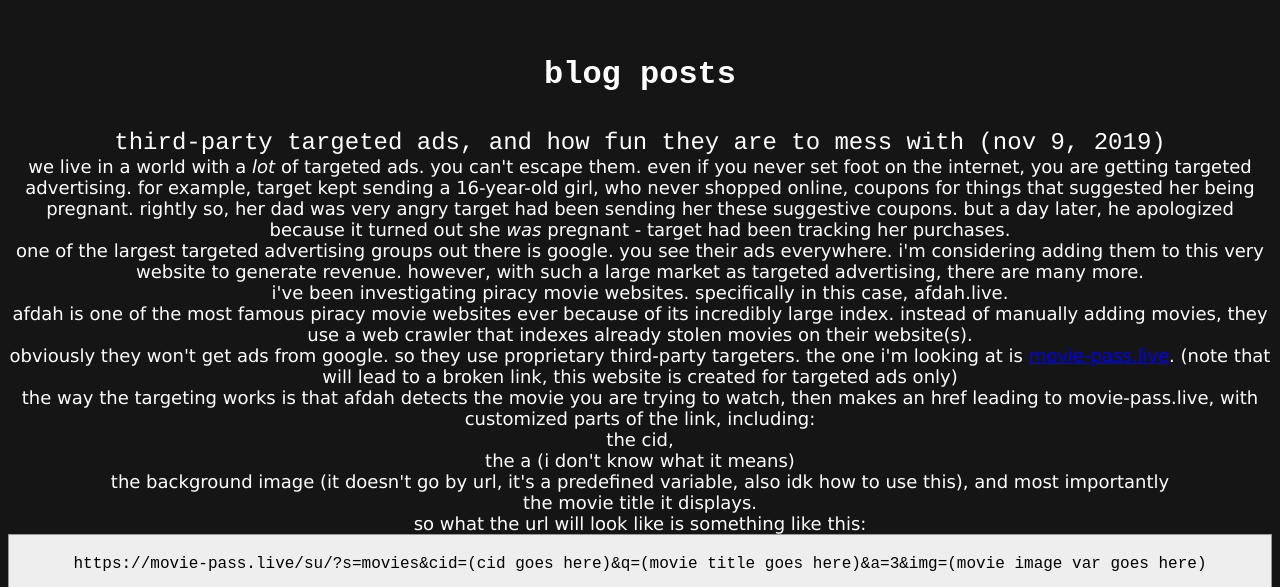
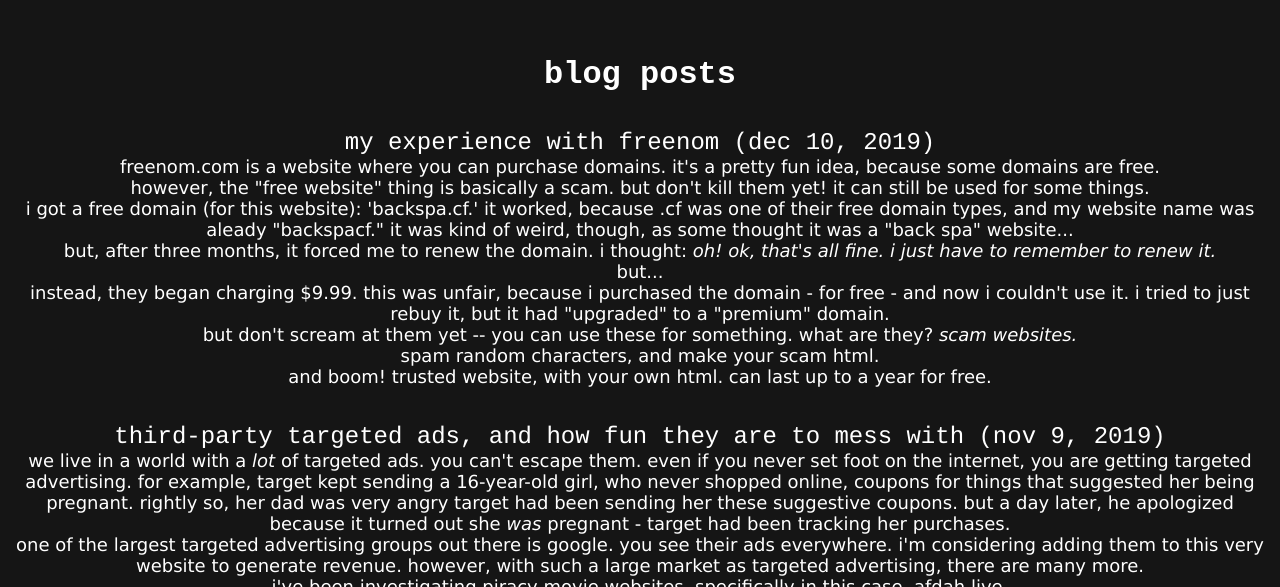
Before and after one commit to backspacf/backspacf.github.io, a plain HTML site: page index.html in a window 1280 px wide. Shown: the part 757-1344 px from the top of the page. Drawn offline with Linux system fonts and the light colour scheme.

Commit message:
add post

```diff
--- a/index.html
+++ b/index.html
@@ -65,6 +65,18 @@
 <br>
 <br>
 <div id="backspacfLogo"><b>blog posts</b></div>
+<br>
+<br>
+<div id="title">my experience with freenom (dec 10, 2019)</div>
+ <div id="avgTextBlock">freenom.com is a website where you can purchase domains. it's a pretty fun idea, because some domains are free.</div>
+ <div id="avgTextBlock">however, the "free website" thing is basically a scam. but don't kill them yet! it can still be used for some things.</div>
+ <div id="avgTextBlock">i got a free domain (for this website): 'backspa.cf.' it worked, because .cf was one of their free domain types, and my website name was aleady "backspacf." it was kind of weird, though, as some thought it was a "back spa" website...</div>
+ <div id="avgTextBlock">but, after three months, it forced me to renew the domain. i thought: <i>oh! ok, that's all fine. i just have to remember to renew it.</i></div>
+ <div id="avgTextBlock">but...</div>
+ <div id="avgTextBlock">instead, they began charging $9.99. this was unfair, because i purchased the domain - for free - and now i couldn't use it. i tried to just rebuy it, but it had "upgraded" to a "premium" domain.</div>
+ <div id="avgTextBlock">but don't scream at them yet -- you can use these for something. what are they? <i>scam websites.</i></div>
+ <div id="avgTextBlock">spam random characters, and make your scam html.</div>
+ <div id="avgTextBlock">and boom! trusted website, with your own html. can last up to a year for free.</div>
 <br>
 <br>
 <div id="title">third-party targeted ads, and how fun they are to mess with (nov 9, 2019)</div>
```
